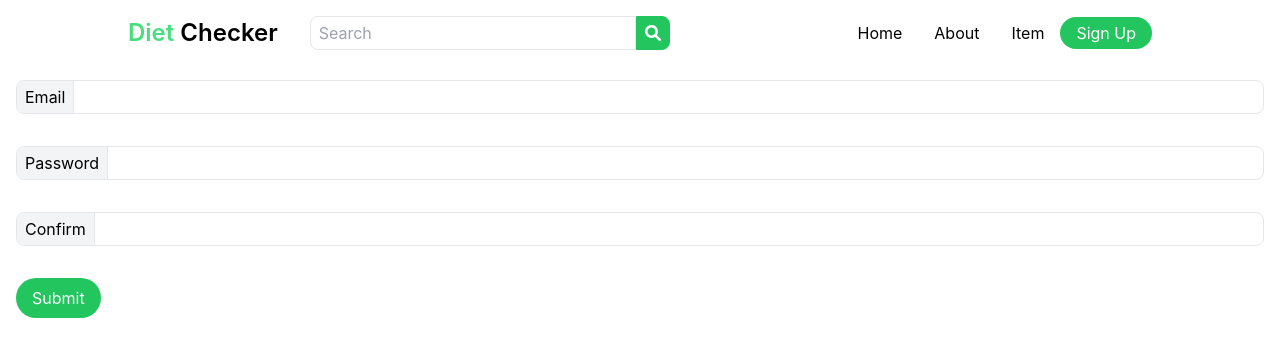
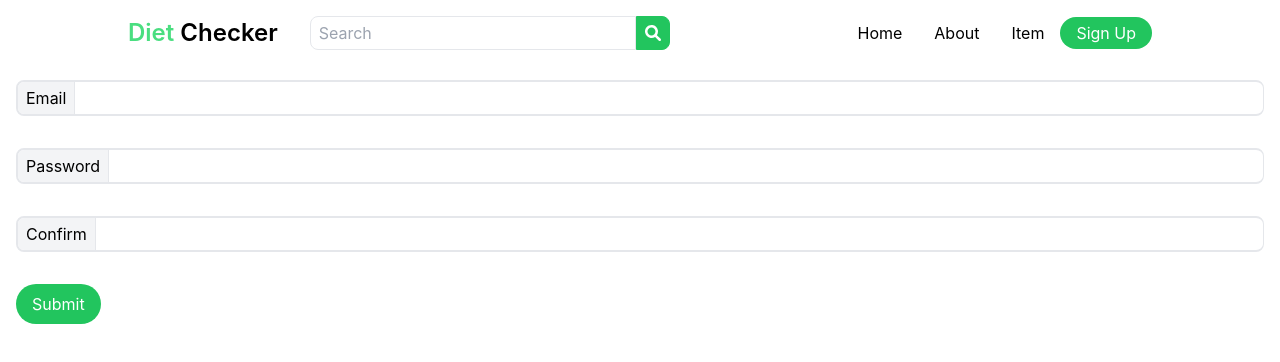
Before and after one commit to KacperHemperek/diet-checker, a Next.js app: page /login in a window 1280 px wide. Shown: the top 362 px of the page. Built offline with nearby package versions, Linux system fonts and the light colour scheme.

Commit message:
style: border is bolder on input form elements

```diff
--- a/components/FormInput.tsx
+++ b/components/FormInput.tsx
@@ -25,14 +25,12 @@ const FormInput = ({
         <div className={`${className}  relative pb-8`}>
             <div
                 className={`${
-                    error ? "border-red-500" : "focus-within:border-green-500 "
-                } group flex items-center overflow-hidden rounded-lg border border-r transition `}
+                    error ? "border-red-500" : " focus-within:border-green-500"
+                } group flex items-center overflow-hidden rounded-lg border-2 border-r transition `}
             >
                 <label
                     className={`${
-                        error
-                            ? "bg-red-500 text-white"
-                            : "group-focus-within:bg-green-500 group-focus-within:text-white"
+                        error && "bg-red-500 text-white"
                     } border-r bg-gray-100 px-2 py-1 transition `}
                 >
                     {label}
```
